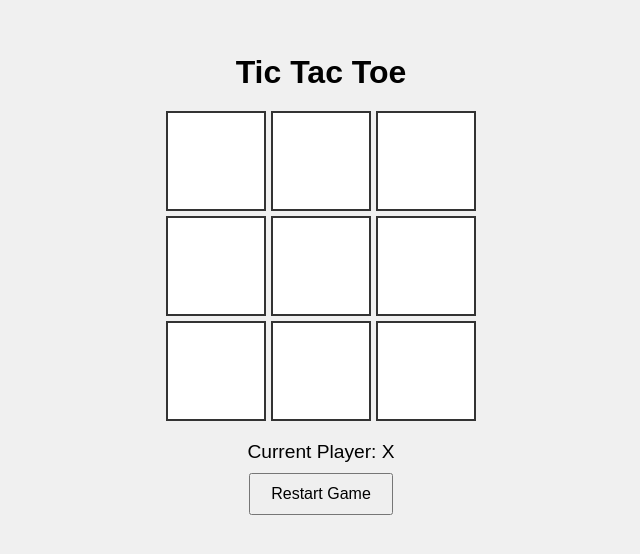
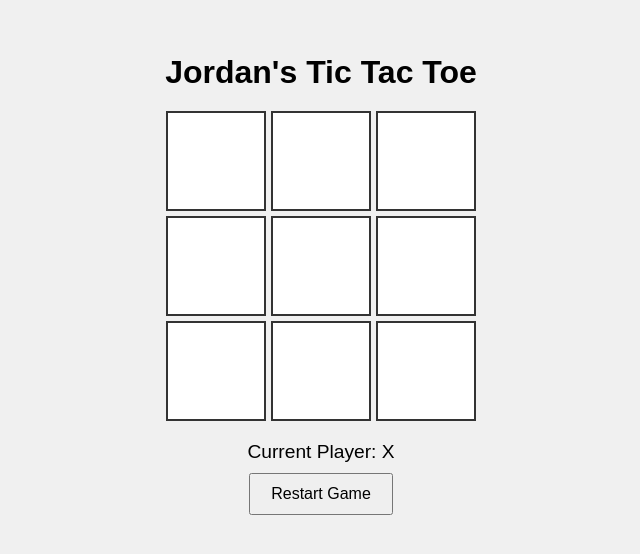
Before and after one commit to greatcoder35/greatcoder35.github.io, a plain HTML site: page index.html in a window 1280 px wide. Shown: the part 126-680 px from the top of the page, without its empty margins (319-959 px from the left). Drawn offline with Linux system fonts and the light colour scheme.

Commit message:
tic tac toe test commit 2

```diff
--- a/index.html
+++ b/index.html
@@ -3,7 +3,7 @@
 <head>
   <meta charset="UTF-8">
   <meta name="viewport" content="width=device-width, initial-scale=1.0">
-  <title>Tic Tac Toe</title>
+  <title>Jordan's Tic Tac Toe</title>
   <style>
     body {
       display: flex;
@@ -50,7 +50,7 @@
   </style>
 </head>
 <body>
-  <h1>Tic Tac Toe</h1>
+  <h1>Jordan's Tic Tac Toe</h1>
   <div id="board">
     <div class="cell" data-index="0"></div>
     <div class="cell" data-index="1"></div>
```
